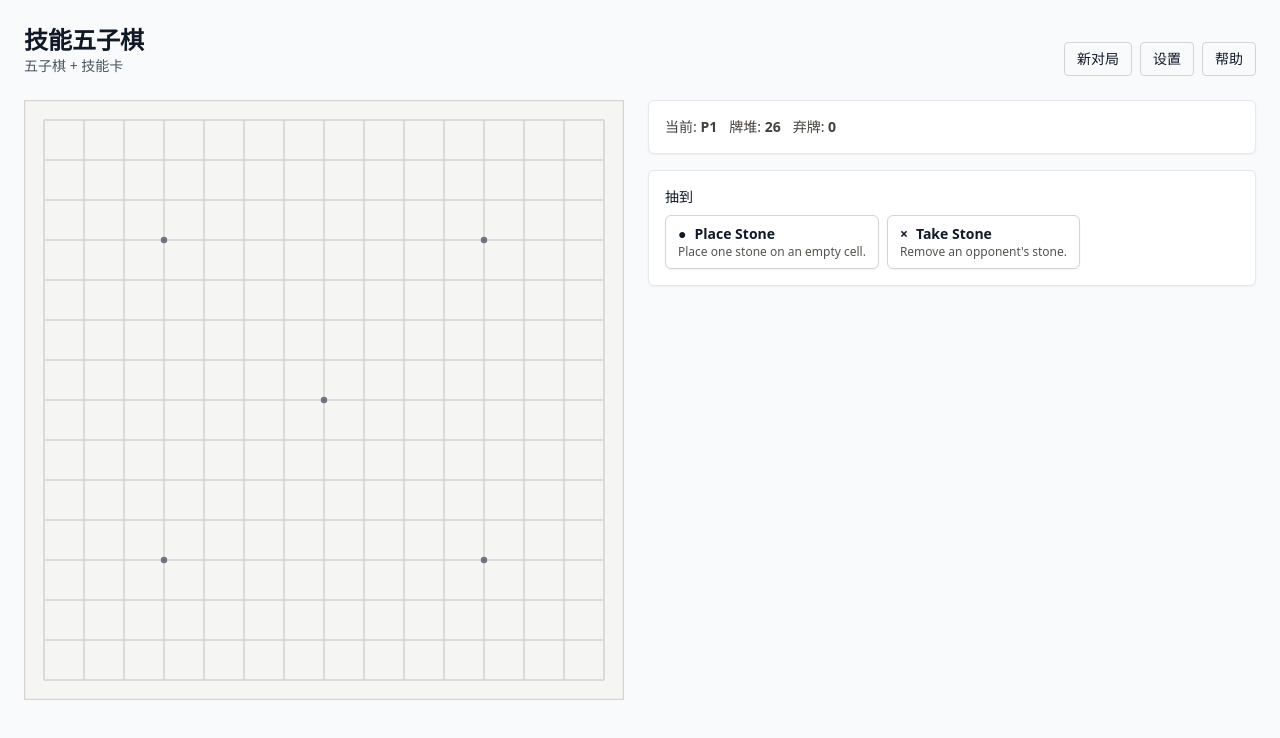
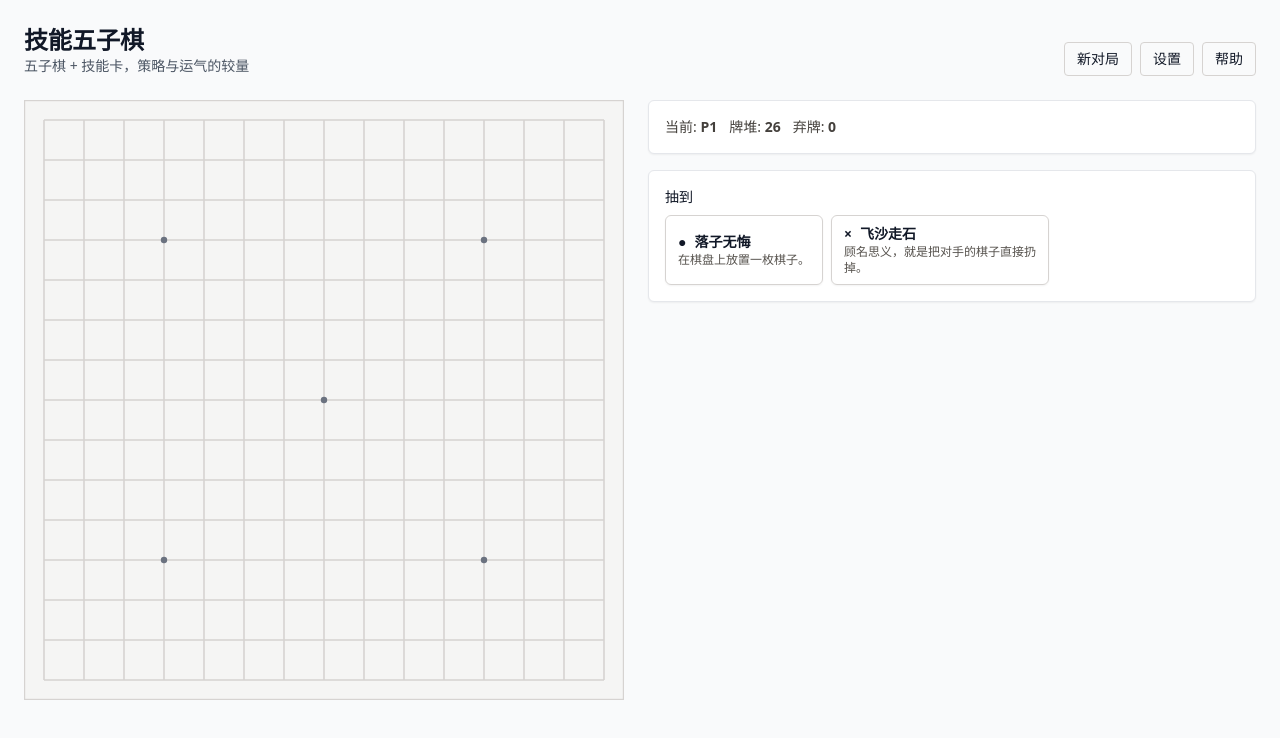
Before and after one commit to Louis-7/jineng-wuziqi, a React (Vite) app: page / in a window 1280 px wide. Shown: the top 738 px of the page. Built offline with nearby package versions, Linux system fonts and the light colour scheme.

Commit message:
feat: update card metadata to use i18n keys for localization support

```diff
--- a/src/domain/cards/baseCards.ts
+++ b/src/domain/cards/baseCards.ts
@@ -28,8 +28,9 @@ function hasOpponentStone(b: BoardState, current: Player): boolean {
 export const PlaceCard: CardDefinition<{ kind: 'cell'; point: Point }> = {
   id: 'Place',
   meta: {
-    name: 'Place Stone',
-    description: 'Place one stone on an empty cell.',
+    // i18n keys (see src/ui/i18n.ts)
+    name: 'card.Place.name',
+    description: 'card.Place.desc',
     icon: '●',
   },
   target: { kind: 'cell', mustBeEmpty: true },
@@ -46,8 +47,8 @@ export const PlaceCard: CardDefinition<{ kind: 'cell'; point: Point }> = {
 export const TakeCard: CardDefinition<{ kind: 'cell'; point: Point }> = {
   id: 'Take',
   meta: {
-    name: 'Take Stone',
-    description: "Remove an opponent's stone.",
+    name: 'card.Take.name',
+    description: 'card.Take.desc',
     icon: '×',
   },
   target: { kind: 'cell', mustBeOwnedBy: 'opponent' },
@@ -68,8 +69,8 @@ export const TakeCard: CardDefinition<{ kind: 'cell'; point: Point }> = {
 export const PolarityInversionCard: CardDefinition<{ kind: 'none' }> = {
   id: 'PolarityInversion',
   meta: {
-    name: 'Polarity Inversion',
-    description: 'Swap ownership of all stones (1 ↔ 2).',
+    name: 'card.PolarityInversion.name',
+    description: 'card.PolarityInversion.desc',
     icon: '↔',
   },
   target: { kind: 'none' },
@@ -85,8 +86,8 @@ export const PolarityInversionCard: CardDefinition<{ kind: 'none' }> = {
 export const SpontaneousGenerationCard: CardDefinition<{ kind: 'none' }> = {
   id: 'SpontaneousGeneration',
   meta: {
-    name: 'Spontaneous Generation',
-    description: 'Randomly place 5 stones with random colors on empty cells.',
+    name: 'card.SpontaneousGeneration.name',
+    description: 'card.SpontaneousGeneration.desc',
     icon: '✨',
   },
   target: { kind: 'none' },
--- a/src/ui/components/TurnPanel.tsx
+++ b/src/ui/components/TurnPanel.tsx
@@ -33,6 +33,11 @@ export function TurnPanel({
             const count = (seen.get(id) ?? 0) + 1;
             seen.set(id, count);
             const meta = registryMeta[id] ?? { name: id, description: id };
+            const isI18nKey = (s: string) => s.startsWith('card.');
+            const displayName = isI18nKey(meta.name) ? t(meta.name) : meta.name;
+            const displayDesc = isI18nKey(meta.description)
+              ? t(meta.description)
+              : meta.description;
             const isChosen = id === chosen;
             const key = `${id}-${count}-${i}`; // includes occurrence + position for uniqueness & stability within turn
             return (
@@ -48,13 +53,13 @@ export function TurnPanel({
                 ].join(' ')}
                 aria-pressed={isChosen}
                 disabled={disabled}
-                title={meta.description}
+                title={displayDesc}
               >
                 <div className="text-sm font-semibold flex items-center gap-2">
                   <span>{meta.icon ?? '🂠'}</span>
-                  <span>{meta.name}</span>
+                  <span>{displayName}</span>
                 </div>
-                <div className="text-xs text-stone-600 max-w-[12rem]">{meta.description}</div>
+                <div className="text-xs text-stone-600 max-w-[12rem]">{displayDesc}</div>
               </button>
             );
           });
@@ -62,7 +67,13 @@ export function TurnPanel({
       </div>
       {chosen && (
         <div className="text-xs text-stone-700">
-          {t('panel.chosen')}: <strong>{registryMeta[chosen]?.name ?? chosen}</strong>
+          {t('panel.chosen')}:{' '}
+          <strong>
+            {(() => {
+              const n = registryMeta[chosen]?.name ?? chosen;
+              return n.startsWith('card.') ? t(n) : n;
+            })()}
+          </strong>
           {needsTarget
             ? ` ${t('panel.chosen.targetPrompt')}`
             : ` ${t('panel.chosen.autoResolves')}`}
--- a/src/ui/i18n.ts
+++ b/src/ui/i18n.ts
@@ -5,13 +5,13 @@ const storedLang = typeof window !== 'undefined' ? window.localStorage.getItem('
 const fallbackLng = 'zh';
 const lang = storedLang || fallbackLng;
 
-// eslint-disable-next-line @typescript-eslint/no-floating-promises
-i18n.use(initReactI18next).init({
+// Deliberately ignore the returned promise because i18n init is synchronous for static resources
+void i18n.use(initReactI18next).init({
   resources: {
     zh: {
       translation: {
         'app.title': '技能五子棋',
-        'app.subtitle': '五子棋 + 技能卡',
+        'app.subtitle': '五子棋 + 技能卡，策略与运气的较量',
         'nav.newMatch': '新对局',
         'nav.settings': '设置',
         'nav.help': '帮助',
@@ -64,6 +64,15 @@ i18n.use(initReactI18next).init({
         'help.li1': '每个回合开始时抽两张牌，选择一张使用，另一张弃置。',
         'help.li2': '某些卡需要选择目标格；按照屏幕提示操作。',
         'help.li3': '若双方同时成五，依据所选规则判定胜负。',
+        // Card meta (names / descriptions)
+        'card.Place.name': '落子无悔',
+        'card.Place.desc': '在棋盘上放置一枚棋子。',
+        'card.Take.name': '飞沙走石',
+        'card.Take.desc': '顾名思义，就是把对手的棋子直接扔掉。',
+        'card.PolarityInversion.name': '两极反转',
+        'card.PolarityInversion.desc': '乾坤倒转，黑白互换，瞬间变天！',
+        'card.SpontaneousGeneration.name': '天女散花',
+        'card.SpontaneousGeneration.desc': '天女撒下五枚神秘棋子，落点全凭天意。',
       },
     },
     en: {
@@ -124,6 +133,16 @@ i18n.use(initReactI18next).init({
         'help.li2': 'Some cards require selecting a target cell; follow the on-screen prompt.',
         'help.li3':
           'If both players complete five simultaneously, the winner is determined by the selected policy.',
+        // Card meta (names / descriptions)
+        'card.Place.name': 'Place Stone',
+        'card.Place.desc': 'Place one stone on an empty cell.',
+        'card.Take.name': 'Take Stone',
+        'card.Take.desc': "Remove an opponent's stone.",
+        'card.PolarityInversion.name': 'Polarity Inversion',
+        'card.PolarityInversion.desc': 'Swap ownership of all stones (1 ↔ 2).',
+        'card.SpontaneousGeneration.name': 'Spontaneous Generation',
+        'card.SpontaneousGeneration.desc':
+          'Randomly place 5 stones with random colors on empty cells.',
       },
     },
   },
```
